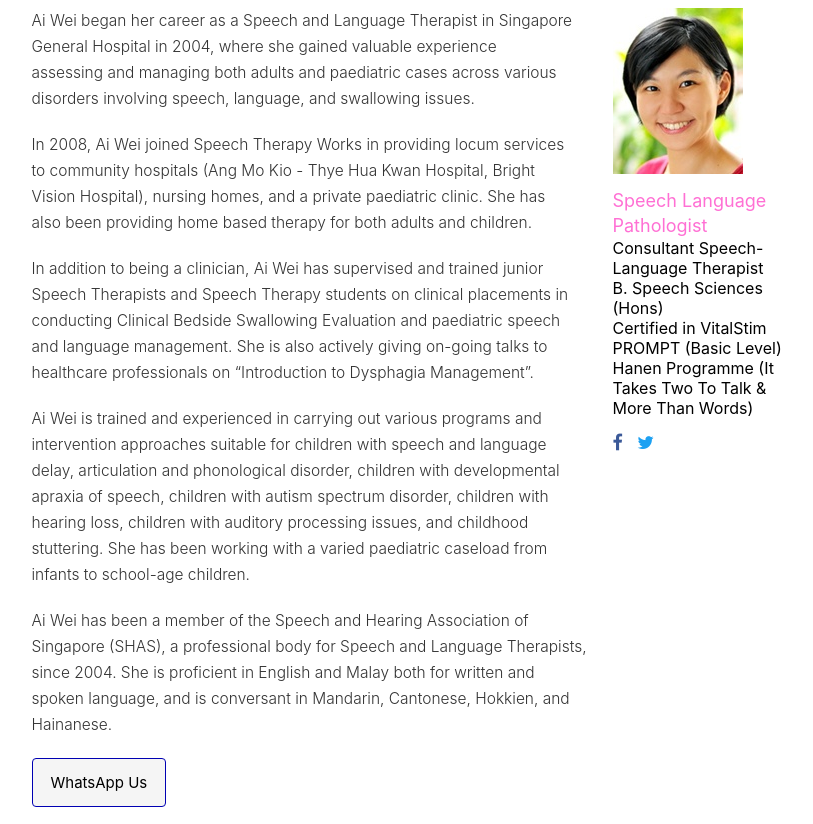
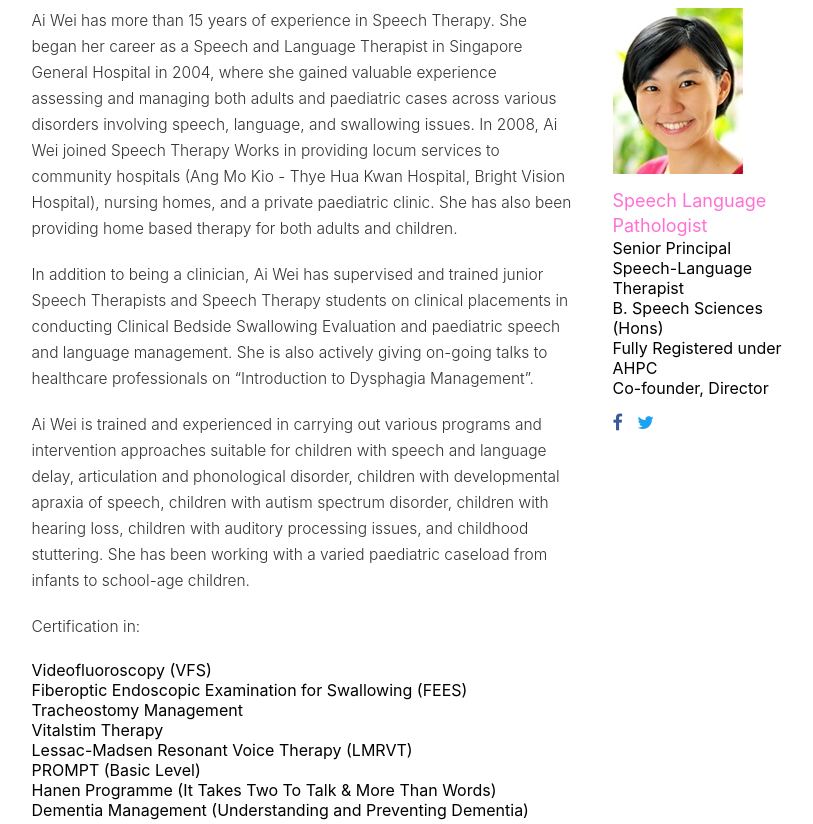
Before and after one commit to swallowingspecialist/speech, a plain HTML site: page aiwei.html in a window 1280 px wide. Shown: the part 300-1124 px from the top of the page, without its empty margins (233-1046 px from the left). Drawn offline with Linux system fonts and the light colour scheme.

Commit message:
Update aiwei.html
update profile

```diff
--- a/aiwei.html
+++ b/aiwei.html
@@ -241,23 +241,32 @@
                     <div class="text14-right">
                         <img src="images/slp_aiwei.jpg" alt="" />
                         <a href="#URL" class="specialist">Speech Language Pathologist</a>
-                        <ul><li>Consultant Speech-Language Therapist</li>
+                        <ul><li>Senior Principal Speech-Language Therapist</li>
                             <li>B. Speech Sciences (Hons)</li>
-                            <li>Certified in VitalStim</li>
-                            <li>PROMPT (Basic Level)</li>
-                            <li>Hanen Programme (It Takes Two To Talk & More Than Words)</li></ul>
+                            <li>Fully Registered under AHPC</li>
+                            <li>Co-founder, Director</li>
+                          </ul>
+
                         <div class="buttons-teams">
 								<a href="#team" title="facebook"><span class="fa fa-facebook" aria-hidden="true"></span></a>
 								<a href="#team" title="twitter"><span class="fa fa-twitter" aria-hidden="true"></span></a>
 							</div>
                     </div>
                     <div class="text14-left">
-                         <p>Ai Wei began her career as a Speech and Language Therapist in Singapore General Hospital in 2004, where she gained valuable experience assessing and managing both adults and paediatric cases across various disorders involving speech, language, and swallowing issues.</p>
-                         <p>In 2008, Ai Wei joined Speech Therapy Works in providing locum services to community hospitals (Ang Mo Kio - Thye Hua Kwan Hospital, Bright Vision Hospital), nursing homes, and a private paediatric clinic. She has also been providing home based therapy for both adults and children.</p>
-                         <p>In addition to being a clinician, Ai Wei has supervised and trained junior Speech Therapists and Speech Therapy students on clinical placements in conducting Clinical Bedside Swallowing Evaluation and paediatric speech and language management. She is also actively giving on-going talks to healthcare professionals on “Introduction to Dysphagia Management”.</p>
-                         <p>Ai Wei is trained and experienced in carrying out various programs and intervention approaches suitable for children with speech and language delay, articulation and phonological disorder, children with developmental apraxia of speech, children with autism spectrum disorder, children with hearing loss, children with auditory processing issues, and childhood stuttering. She has been working with a varied paediatric caseload from infants to school-age children.</p>
-                         <p>Ai Wei has been a member of the Speech and Hearing Association of Singapore (SHAS), a professional body for Speech and Language Therapists, since 2004. She is proficient in English and Malay both for written and spoken language, and is conversant in Mandarin, Cantonese, Hokkien, and Hainanese.</p>
+                      <p>Ai Wei has more than 15 years of experience in Speech Therapy. She began her career as a Speech and Language Therapist in Singapore General Hospital in 2004, where she gained valuable experience assessing and managing both adults and paediatric cases across various disorders involving speech, language, and swallowing issues. In 2008, Ai Wei joined Speech Therapy Works in providing locum services to community hospitals (Ang Mo Kio - Thye Hua Kwan Hospital, Bright Vision Hospital), nursing homes, and a private paediatric clinic. She has also been providing home based therapy for both adults and children.</p>
+<p>In addition to being a clinician, Ai Wei has supervised and trained junior Speech Therapists and Speech Therapy students on clinical placements in conducting Clinical Bedside Swallowing Evaluation and paediatric speech and language management. She is also actively giving on-going talks to healthcare professionals on “Introduction to Dysphagia Management”.</p>
+<p>Ai Wei is trained and experienced in carrying out various programs and intervention approaches suitable for children with speech and language delay, articulation and phonological disorder, children with developmental apraxia of speech, children with autism spectrum disorder, children with hearing loss, children with auditory processing issues, and childhood stuttering. She has been working with a varied paediatric caseload from infants to school-age children.</p>
+<p>Certification in:<ul class="text14-left">
+  <li>Videofluoroscopy (VFS)</li>
+  <li>Fiberoptic Endoscopic Examination for Swallowing (FEES)</li>
+  <li>Tracheostomy Management</li>
+  <li>Vitalstim Therapy</li>
+  <li>Lessac-Madsen Resonant Voice Therapy (LMRVT)</li>
+  <li>PROMPT (Basic Level)</li>
+  <li>Hanen Programme (It Takes Two To Talk & More Than Words)</li>
+  <li>Dementia Management (Understanding and Preventing Dementia)</li></ul></p>
                          <a href="https://wa.me/phonenumber" class="theme-button btn">WhatsApp Us</a>
+
                     </div>
                 </div>
             </div>
```
